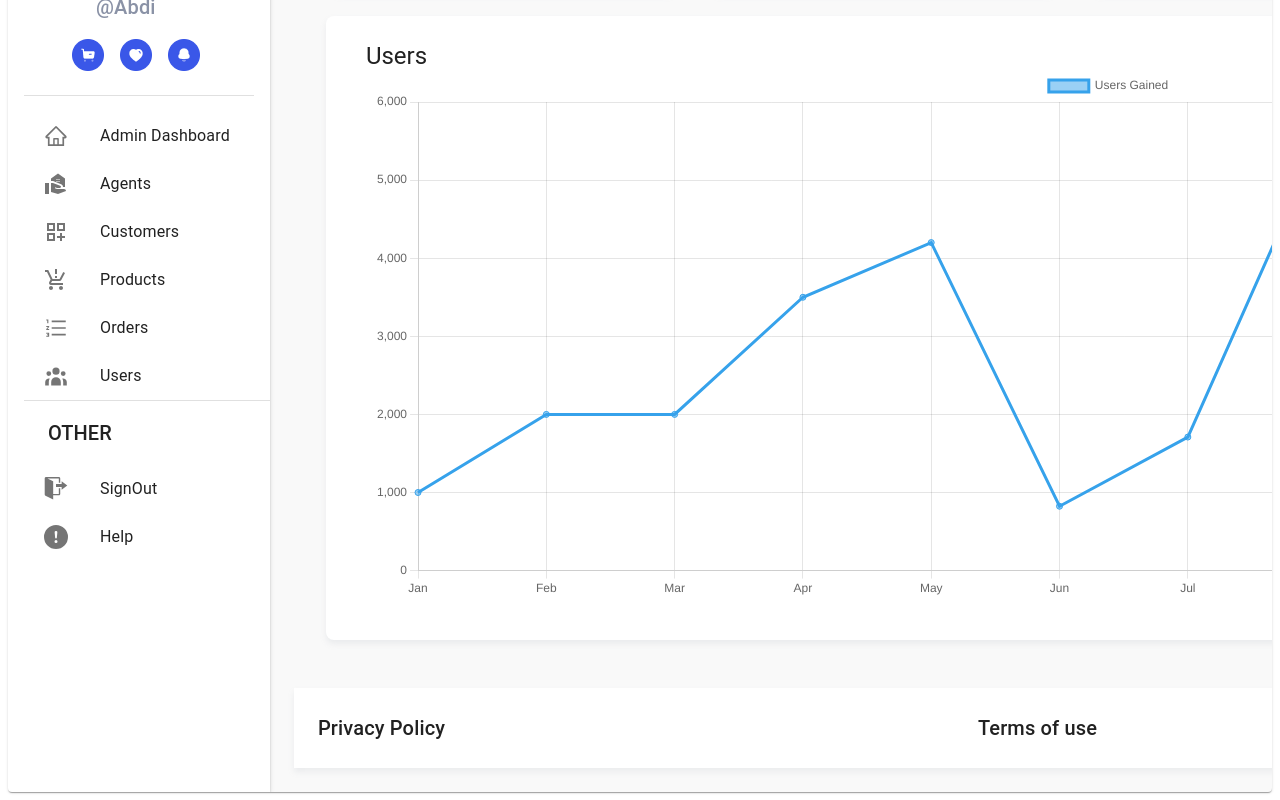
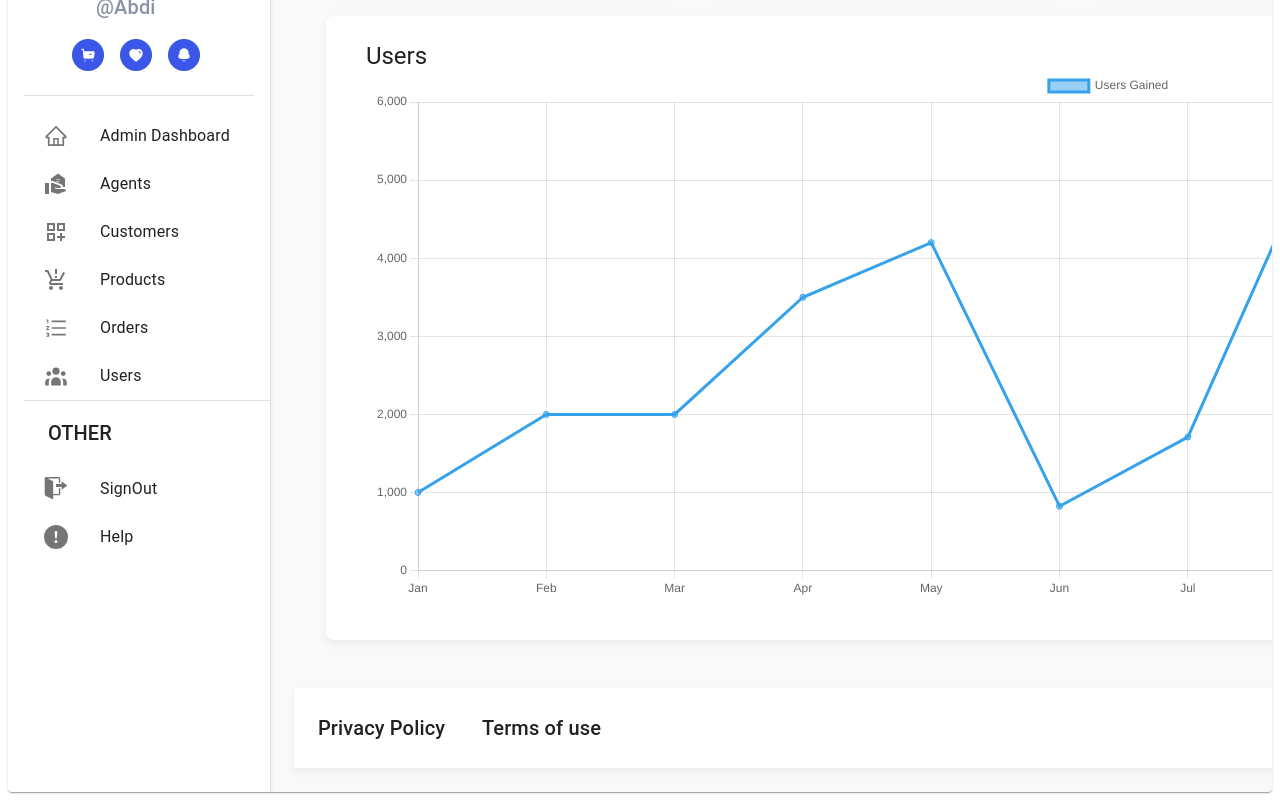
Before and after one commit to yahya-Tech59/Commission-Material, a React (Vite) app: page /dashboard in a window 1280 px wide. Shown: the part 318-1118 px from the top of the page. Built offline with nearby package versions, Linux system fonts and the light colour scheme; sample sign-in values are in the browser's storage.

Commit message:
footer Contents placed good position in md screen

```diff
--- a/src/layouts/Footer.jsx
+++ b/src/layouts/Footer.jsx
@@ -28,14 +28,15 @@ export const Footer = () => {
           <Typography variant="h6">Privacy Policy</Typography>
         </Grid>
         <Grid item xs={12} sm={6} md={2}>
-          <Typography variant="h6">Terms of use</Typography>
+          <Typography variant="h6" sx={{ ml: -62 }}>
+            Terms of use
+          </Typography>
         </Grid>
 
         <Grid item xs={12} sm={6} md={2}>
           <Typography
             variant="h6"
             sx={{
-              textAlign: "center",
               display: { xs: { position: "relative", right: 800 } },
             }}
           >
```
